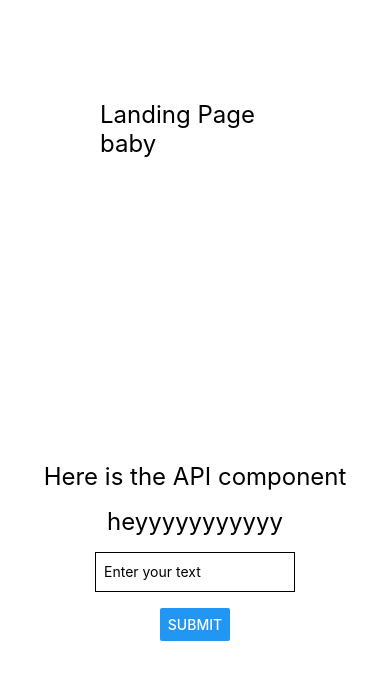
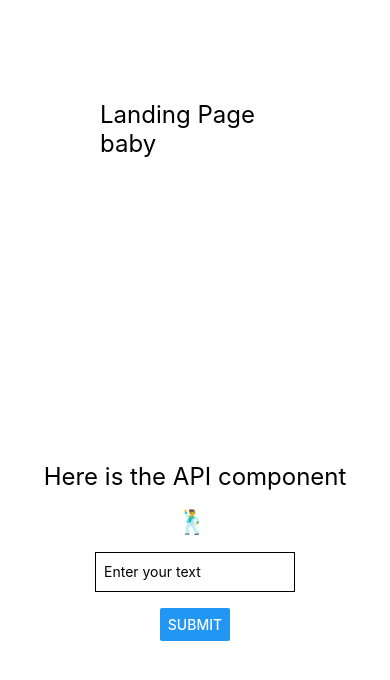
Before and after one commit to lneusaenger/heartcoded, a React Native app: screen / in a window 390 px wide. Shown: the top 680 px of the page. Built offline with nearby package versions, Linux system fonts and the light colour scheme; what native-base would draw is missing.

Commit message:
working 🕺

```diff
--- a/src/components/API.js
+++ b/src/components/API.js
@@ -66,7 +66,7 @@ export default function API() {
   return (
     <View style={styles.container}>
       <Text style={styles.text}>Here is the API component</Text>
-      <Text style={styles.text}>heyyyyyyyyyyy</Text>
+      <Text style={styles.text}>🕺 </Text>
       <TextInput
         style={styles.input}
         placeholder="Enter your text"
```
